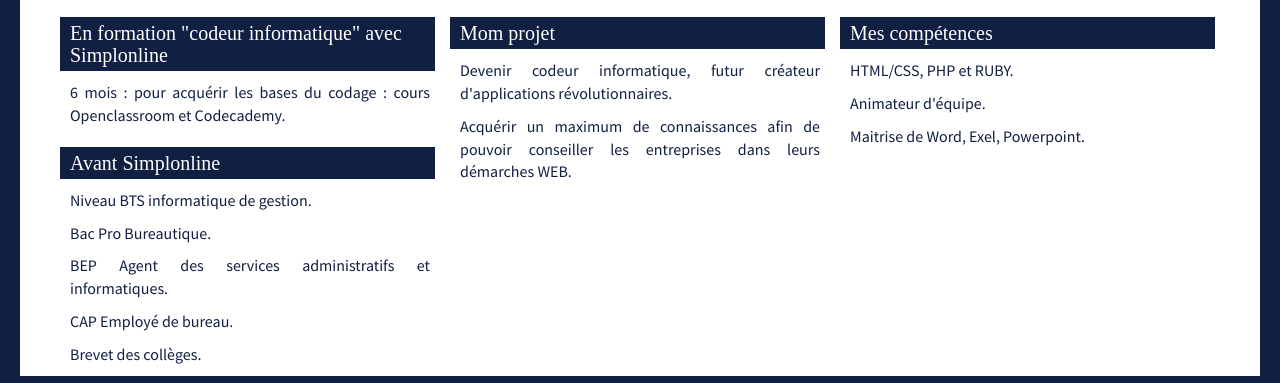
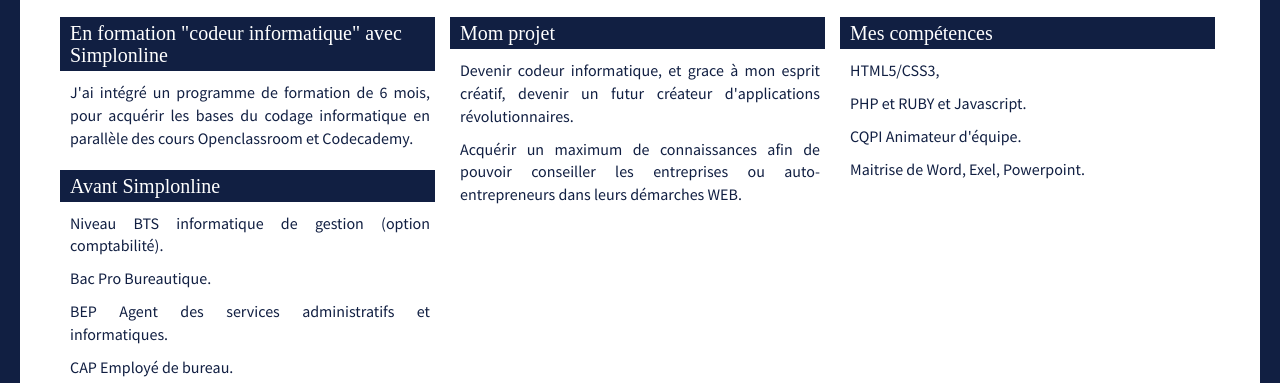
Before and after one commit to serge-ci36/semaine-06, a plain HTML site: page CV_BOOTSRAP/index.html in a window 1280 px wide. Shown: the part 178-561 px from the top of the page. Drawn offline with Linux system fonts and the light colour scheme; a web font is replaced by a local one.

Commit message:
ajout texte

```diff
--- a/CV_BOOTSRAP/index.html
+++ b/CV_BOOTSRAP/index.html
@@ -8,7 +8,9 @@
 	<link type="text/CSS" rel="stylesheet" href="stylesheet.css"/>
 	<link type="text/CSS" rel="stylesheet" href="Fonts.css"/>
 
-	<title>Serge PINAUD - CV HTML/CSS semaine 6</title>
+	<link rel="shortcut icon" type="image/png" href="images/favicon.ico" />
+
+	<title>Serge PINAUD - HTML/CSS semaine 6</title>
 </head>
 
 <body>
@@ -36,10 +38,10 @@
 			<div class="row">
 				<div class="col-xs-12 col-sm-6 col-md-4">
 					<h3>En formation "codeur informatique" avec Simplonline</h3>
-					<p class="text-justify">6 mois : pour acquérir les bases du codage : cours Openclassroom et Codecademy.</p>
+					<p class="text-justify">J'ai intégré un programme de formation de 6 mois, pour acquérir les bases du codage informatique en parallèle des cours Openclassroom et Codecademy.</p>
 					<p> </p>
 					<h3>Avant Simplonline</h3>
-					<p class="text-justify">Niveau BTS informatique de gestion.</p>
+					<p class="text-justify">Niveau BTS informatique de gestion (option comptabilité).</p>
 					<p class="text-justify">Bac Pro Bureautique.</p>
 					<p class="text-justify">BEP Agent des services administratifs et informatiques.</p>
 					<p class="text-justify">CAP Employé de bureau.</p>
@@ -48,13 +50,14 @@
 				</div>
 				<div class="col-xs-12 col-sm-6 col-md-4">
 						<h3>Mom projet</h3>
-						<p class="text-justify">Devenir codeur informatique, futur créateur d'applications révolutionnaires.</p>
-						<p class="text-justify">Acquérir un maximum de connaissances afin de pouvoir conseiller les entreprises dans leurs démarches WEB.</p>
+						<p class="text-justify">Devenir codeur informatique, et grace à mon esprit créatif, devenir un futur créateur d'applications révolutionnaires.</p>
+						<p class="text-justify">Acquérir un maximum de connaissances afin de pouvoir conseiller les entreprises ou auto-entrepreneurs dans leurs démarches WEB.</p>
 				</div>
 				<div class="col-xs-12 col-sm-6 col-md-4">
 						<h3>Mes compétences </h3>
-						<p class="text-justify">HTML/CSS, PHP et RUBY.</p>
-						<p class="text-justify">Animateur d'équipe.</p>
+						<p class="text-justify">HTML5/CSS3,</p>
+						<p class="text-justify">PHP et RUBY et Javascript.</p>
+						<p class="text-justify">CQPI Animateur d'équipe.</p>
 						<p class="text-justify">Maitrise de Word, Exel, Powerpoint.</p>
 				</div>
 			</div>
```
